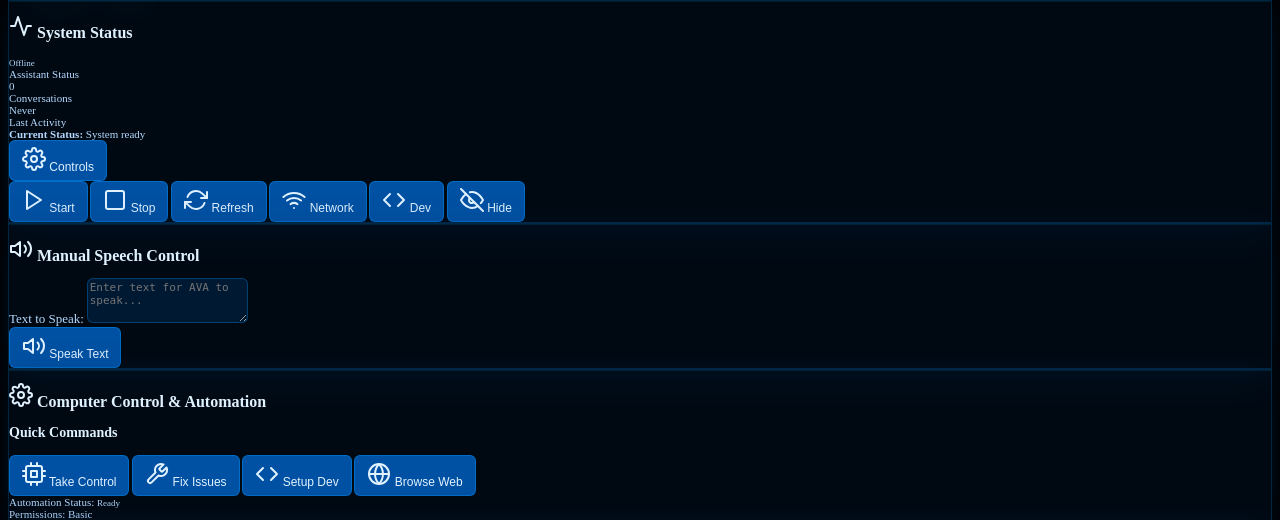
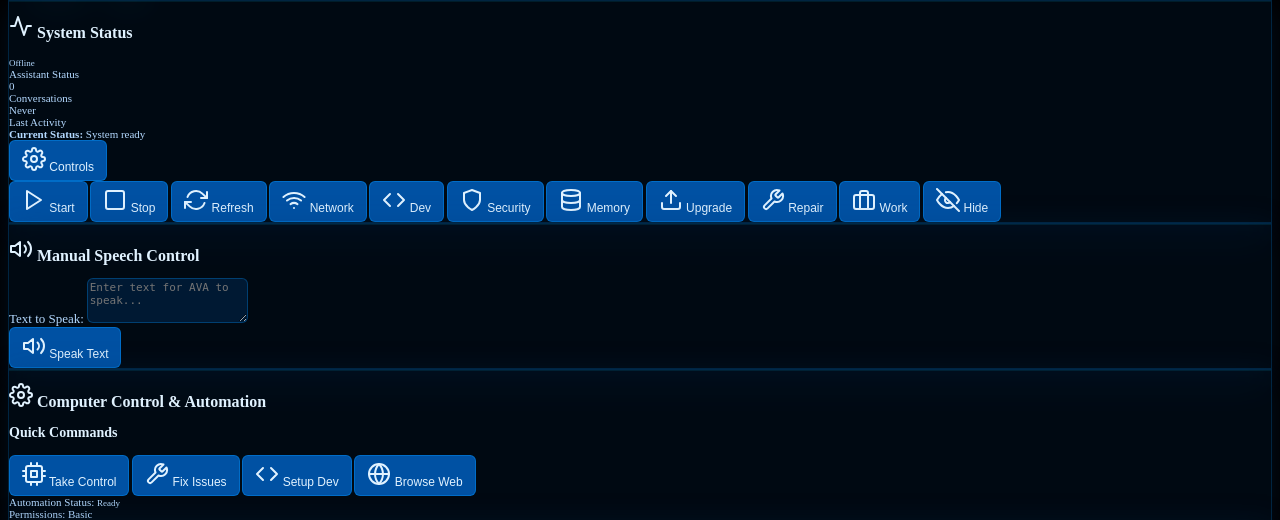
Before and after one commit to radosavlevici210/NeuralAssistant, a Flask app: page / in a window 1280 px wide. Shown: the part 113-633 px from the top of the page. Run offline with Flask 3, Linux system fonts and the light colour scheme; some libraries are stand-ins or nearby versions.

Commit message:
Enable AI to self-manage with repair, upgrade, defense and memory features
Adds API endpoints and UI buttons for self-management features, stores conversation memory in ava_memory.db.

Replit-Commit-Author: Agent
Replit-Commit-Session-Id: 87e73636-3e6f-45fc-a4d4-04f47a899e08
Replit-Commit-Screenshot-Url: https://storage.googleapis.com/screenshot-production-us-central1/6b8ab92f-0e1c-4484-9a3a-7b1912596b3d/c04a1bb4-ed12-488e-8e4a-9afacc949da7.jpg

```diff
--- a/app.py
+++ b/app.py
@@ -498,13 +498,133 @@ def get_automation_capabilities():
 def get_automation_history():
     """Get automation task history"""
     try:
-        user_id = request.args.get('user_id')
+        user_id = request.args.get('user_id', 'default_user')
         history = automation_controller.get_automation_history(user_id)
         return jsonify({'history': history})
 
     except Exception as e:
         logger.error(f"Get history error: {str(e)}")
         return jsonify({'error': f'Failed to get history: {str(e)}'}), 500
+
+@app.route('/api/self-management/status')
+def get_self_management_status():
+    """Get comprehensive self-management system status"""
+    try:
+        status = self_management.get_comprehensive_status()
+        return jsonify({
+            'success': True,
+            'status': status
+        })
+    except Exception as e:
+        return jsonify({
+            'success': False,
+            'error': str(e)
+        }), 500
+
+@app.route('/api/self-management/memory/conversation', methods=['POST'])
+def store_conversation():
+    """Store conversation in persistent memory"""
+    try:
+        data = request.get_json()
+        speaker = data.get('speaker', 'Unknown')
+        message = data.get('message', '')
+        context = data.get('context', {})
+
+        self_management.memory.remember_conversation(speaker, message, context)
+        return jsonify({'success': True, 'message': 'Conversation stored in persistent memory'})
+    except Exception as e:
+        return jsonify({'success': False, 'error': str(e)}), 500
+
+@app.route('/api/self-management/memory/history')
+def get_memory_history():
+    """Get conversation history from persistent memory"""
+    try:
+        limit = int(request.args.get('limit', 100))
+        history = self_management.memory.get_conversation_history(limit)
+        return jsonify({
+            'success': True,
+            'history': history
+        })
+    except Exception as e:
+        return jsonify({'success': False, 'error': str(e)}), 500
+
+@app.route('/api/self-management/repair/status')
+def get_repair_status():
+    """Get system repair status"""
+    try:
+        health_status = self_management.repair_system.perform_health_check()
+        return jsonify({
+            'success': True,
+            'health_status': health_status
+        })
+    except Exception as e:
+        return jsonify({'success': False, 'error': str(e)}), 500
+
+@app.route('/api/self-management/upgrade/check')
+def check_upgrades():
+    """Check for available system upgrades"""
+    try:
+        upgrade_status = self_management.upgrade_system.check_for_upgrades()
+        return jsonify({
+            'success': True,
+            'upgrade_status': upgrade_status
+        })
+    except Exception as e:
+        return jsonify({'success': False, 'error': str(e)}), 500
+
+@app.route('/api/self-management/upgrade/perform', methods=['POST'])
+def perform_upgrade():
+    """Perform system self-upgrade"""
+    try:
+        upgrade_result = self_management.upgrade_system.perform_self_upgrade()
+        return jsonify({
+            'success': True,
+            'upgrade_result': upgrade_result
+        })
+    except Exception as e:
+        return jsonify({'success': False, 'error': str(e)}), 500
+
+@app.route('/api/self-management/defense/status')
+def get_defense_status():
+    """Get security defense status"""
+    try:
+        security_status = self_management.defense_system.get_security_status()
+        return jsonify({
+            'success': True,
+            'security_status': security_status
+        })
+    except Exception as e:
+        return jsonify({'success': False, 'error': str(e)}), 500
+
+@app.route('/api/self-management/work/external', methods=['POST'])
+def process_external_work():
+    """Process external work requests"""
+    try:
+        data = request.get_json()
+        task_description = data.get('task_description', '')
+        task_type = data.get('task_type', 'general')
+
+        result = self_management.process_external_work_request(task_description, task_type)
+        return jsonify({
+            'success': True,
+            'result': result
+        })
+    except Exception as e:
+        return jsonify({'success': False, 'error': str(e)}), 500
+
+@app.route('/api/self-management/learn', methods=['POST'])
+def learn_behavior():
+    """Learn new behavioral patterns"""
+    try:
+        data = request.get_json()
+        pattern = data.get('pattern', '')
+        context = data.get('context', {})
+        effectiveness = data.get('effectiveness', 0.5)
+
+        self_management.memory.learn_behavior(pattern, context, effectiveness)
+        return jsonify({'success': True, 'message': 'Behavior pattern learned'})
+    except Exception as e:
+        return jsonify({'success': False, 'error': str(e)}), 500
 
 @socketio.on('connect')
 def handle_connect():
--- a/static/script.js
+++ b/static/script.js
@@ -646,7 +646,6 @@ document.addEventListener('DOMContentLoaded', () => {
     window.avaInterface = new AVAInterface();
 });
 
-// Export for use in other scripts
     initAutomationControls() {
         // Automation task execution
         const executeTaskBtn = document.getElementById('executeTaskBtn');
@@ -712,6 +711,46 @@ document.addEventListener('DOMContentLoaded', () => {
         if (devBtn) {
             devBtn.addEventListener('click', () => {
                 window.open('/monitor', '_blank');
+            });
+        }
+
+        // Security button
+        const securityBtn = document.getElementById('securityBtn');
+        if (securityBtn) {
+            securityBtn.addEventListener('click', () => {
+                this.checkSecurityStatus();
+            });
+        }
+
+        // Memory button
+        const memoryBtn = document.getElementById('memoryBtn');
+        if (memoryBtn) {
+            memoryBtn.addEventListener('click', () => {
+                this.checkMemoryStatus();
+            });
+        }
+
+        // Upgrade button
+        const upgradeBtn = document.getElementById('upgradeBtn');
+        if (upgradeBtn) {
+            upgradeBtn.addEventListener('click', () => {
+                this.performSystemUpgrade();
+            });
+        }
+
+        // Repair button
+        const repairBtn = document.getElementById('repairBtn');
+        if (repairBtn) {
+            repairBtn.addEventListener('click', () => {
+                this.performSystemRepair();
+            });
+        }
+
+        // Work button
+        const workBtn = document.getElementById('workBtn');
+        if (workBtn) {
+            workBtn.addEventListener('click', () => {
+                this.handleExternalWork();
             });
         }
     }
@@ -838,8 +877,115 @@ document.addEventListener('DOMContentLoaded', () => {
             document.head.appendChild(style);
         }
     }
+
+    checkSecurityStatus() {
+        fetch('/api/self-management/defense/status')
+            .then(response => response.json())
+            .then(data => {
+                if (data.success) {
+                    const status = data.security_status;
+                    this.showNotification(`Security Level: ${status.security_level || 'Normal'} - ${status.defensive_measures?.length || 0} measures active`, 'info');
+                } else {
+                    this.showNotification('Failed to check security status', 'error');
+                }
+            })
+            .catch(error => {
+                this.showNotification('Security check failed', 'error');
+            });
+    }
+
+    checkMemoryStatus() {
+        fetch('/api/self-management/memory/history?limit=10')
+            .then(response => response.json())
+            .then(data => {
+                if (data.success) {
+                    const count = data.history?.length || 0;
+                    this.showNotification(`Persistent Memory: ${count} recent conversations stored across devices`, 'success');
+                } else {
+                    this.showNotification('Failed to check memory status', 'error');
+                }
+            })
+            .catch(error => {
+                this.showNotification('Memory check failed', 'error');
+            });
+    }
+
+    performSystemUpgrade() {
+        if (confirm('Perform system self-upgrade? This will check for and install available updates.')) {
+            this.showNotification('Starting system upgrade...', 'info');
+
+            fetch('/api/self-management/upgrade/perform', { method: 'POST' })
+                .then(response => response.json())
+                .then(data => {
+                    if (data.success) {
+                        const result = data.upgrade_result;
+                        const count = result.upgrades_performed?.length || 0;
+                        this.showNotification(`Upgrade complete: ${count} packages updated`, 'success');
+                    } else {
+                        this.showNotification('Upgrade failed', 'error');
+                    }
+                })
+                .catch(error => {
+                    this.showNotification('Upgrade request failed', 'error');
+                });
+        }
+    }
+
+    performSystemRepair() {
+        this.showNotification('Running system health check and repair...', 'info');
+
+        fetch('/api/self-management/repair/status')
+            .then(response => response.json())
+            .then(data => {
+                if (data.success) {
+                    const health = data.health_status;
+                    const issues = health.issues_detected?.length || 0;
+                    const repairs = health.repairs_attempted?.length || 0;
+
+                    if (issues > 0) {
+                        this.showNotification(`Health check: ${issues} issues detected, ${repairs} repairs attempted`, 'warning');
+                    } else {
+                        this.showNotification('System health: All systems operating normally', 'success');
+                    }
+                } else {
+                    this.showNotification('Health check failed', 'error');
+                }
+            })
+            .catch(error => {
+                this.showNotification('System repair check failed', 'error');
+            });
+    }
+
+    handleExternalWork() {
+        const taskDescription = prompt('Enter external work task description:');
+        if (taskDescription && taskDescription.trim()) {
+            this.showNotification('Processing external work request...', 'info');
+
+            fetch('/api/self-management/work/external', {
+                method: 'POST',
+                headers: { 'Content-Type': 'application/json' },
+                body: JSON.stringify({
+                    task_description: taskDescription.trim(),
+                    task_type: 'general'
+                })
+            })
+            .then(response => response.json())
+            .then(data => {
+                if (data.success) {
+                    const result = data.result;
+                    this.showNotification(`Work accepted: Task #${result.work_id} - ${result.status}`, 'success');
+                } else {
+                    this.showNotification('Failed to process work request', 'error');
+                }
+            })
+            .catch(error => {
+                this.showNotification('Work request failed', 'error');
+            });
+        }
+    }
 }
 
+// Export for use in other scripts
 if (typeof module !== 'undefined' && module.exports) {
     module.exports = AVAInterface;
 }
--- a/templates/index.html
+++ b/templates/index.html
@@ -115,6 +115,31 @@
                         <button id="devBtn" class="btn-compact btn-warning">
                             <i data-feather="code"></i>
                             Dev
+                        </button>
+
+                        <button id="securityBtn" class="btn-compact btn-error">
+                            <i data-feather="shield"></i>
+                            Security
+                        </button>
+
+                        <button id="memoryBtn" class="btn-compact btn-info">
+                            <i data-feather="database"></i>
+                            Memory
+                        </button>
+
+                        <button id="upgradeBtn" class="btn-compact btn-success">
+                            <i data-feather="upload"></i>
+                            Upgrade
+                        </button>
+
+                        <button id="repairBtn" class="btn-compact btn-warning">
+                            <i data-feather="tool"></i>
+                            Repair
+                        </button>
+
+                        <button id="workBtn" class="btn-compact btn-info">
+                            <i data-feather="briefcase"></i>
+                            Work
                         </button>
 
                         <button id="hideControlsBtn" class="btn-compact btn-muted">
```
Also changed, not shown: ava_memory.db (added).
